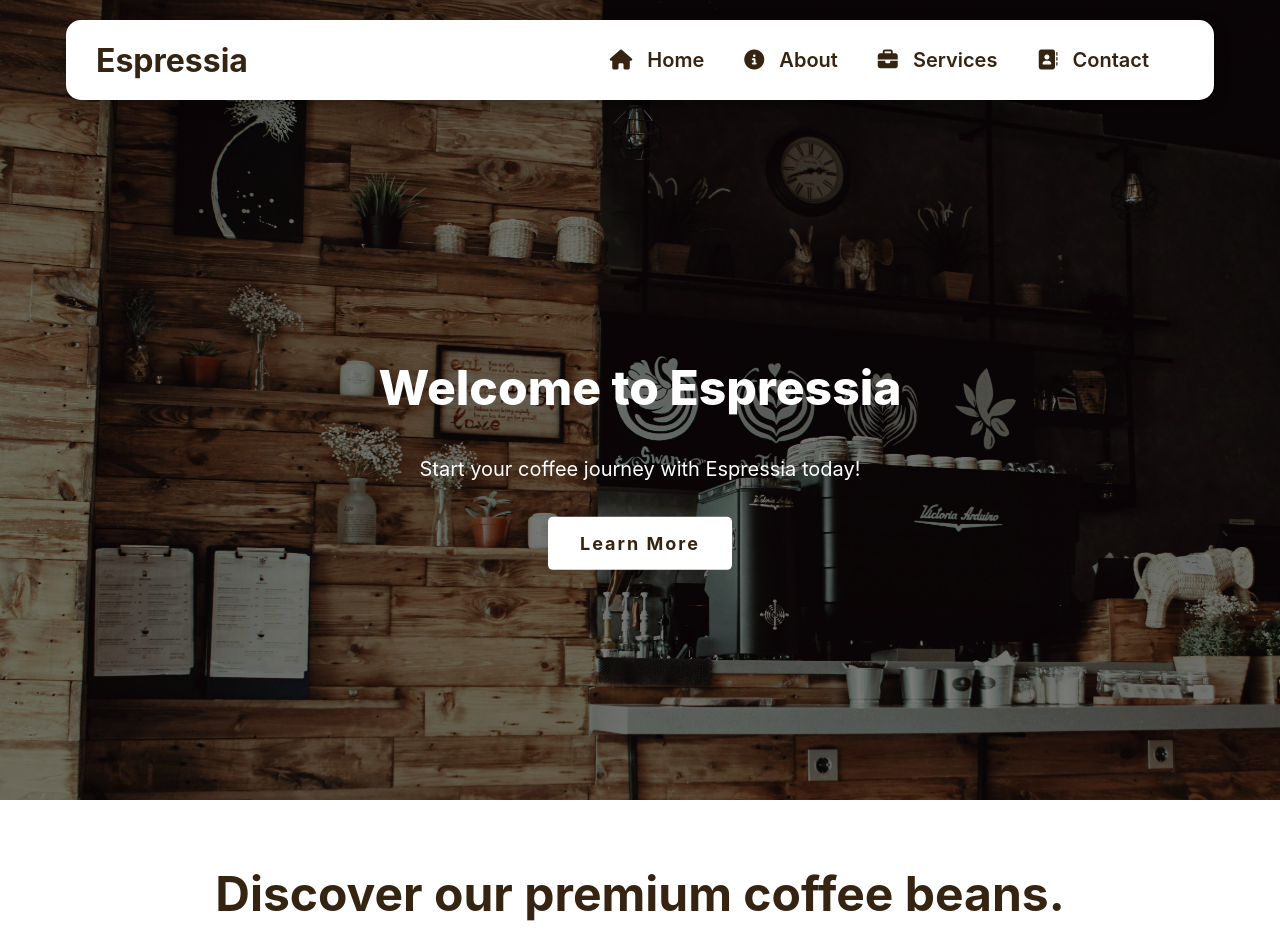
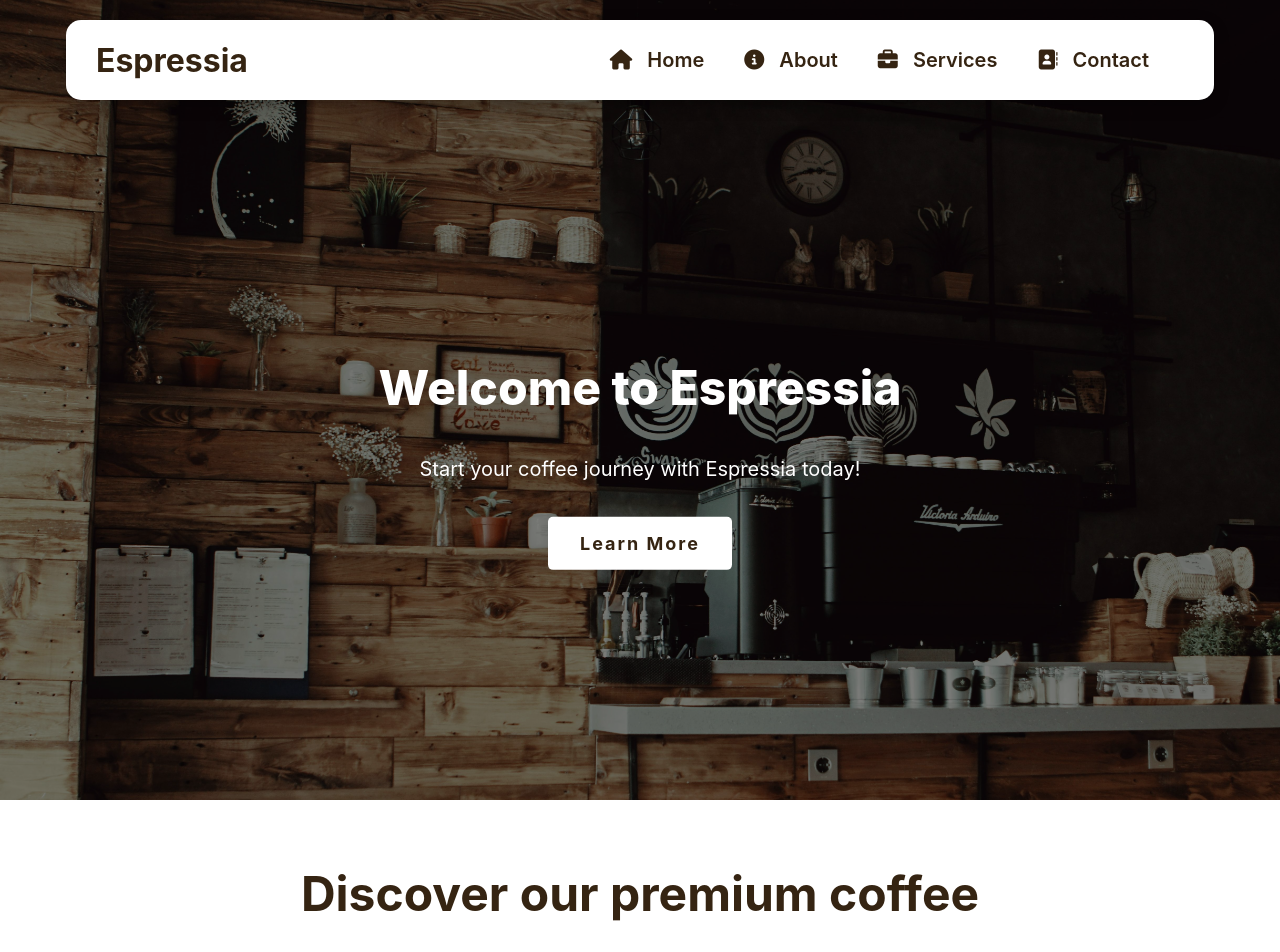
Before and after one commit to Huseinaz/Espressia, a React (Create React App) app: page / in a window 1280 px wide. Shown: the top 952 px of the page. Built offline with nearby package versions, Linux system fonts and the light colour scheme.

Commit message:
Update Discover.jsx

```diff
--- a/src/components/Home/Discover.jsx
+++ b/src/components/Home/Discover.jsx
@@ -10,7 +10,7 @@ import Coffee4 from '../../assets/coffee4.jpg';
 const Discover = () => {
     return (
         <div className='discover'>
-            <h1>Discover our premium coffee beans.</h1>
+            <h1>Discover our premium coffee</h1>
             <p>At Espressia, we are passionate about providing you with the finest coffee experience.</p>
 
             <DiscoverData
```
